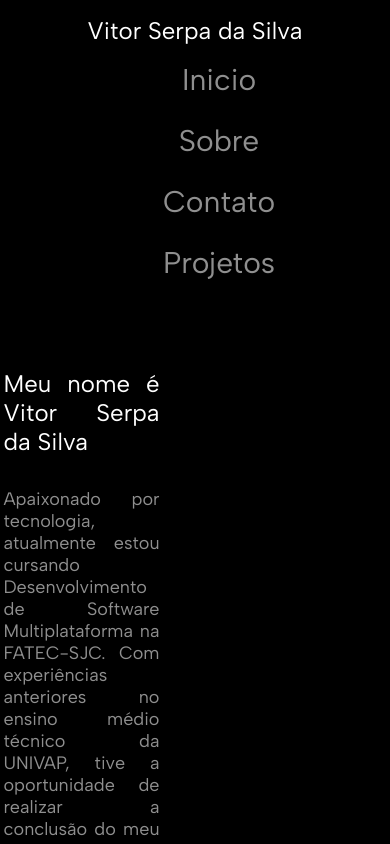
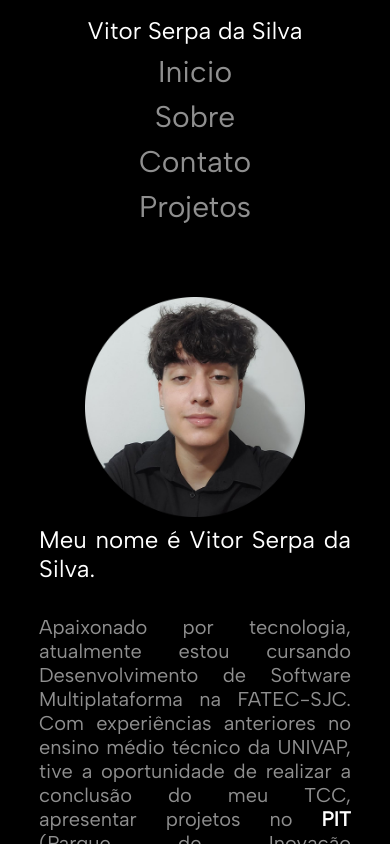
Before and after one commit to VitorSerpa/Portfolio, a React (Create React App) app in the folder portfolio/: page /sobre in a window 390 px wide. Shown: the top 844 px of the page. Built offline with nearby package versions, Linux system fonts and the light colour scheme.

Commit message:
fix:(Responsividade)Responsividade para mobile concertada!

```diff
--- a/portfolio/src/components/Footer/Footer.tsx
+++ b/portfolio/src/components/Footer/Footer.tsx
@@ -7,7 +7,7 @@ const Footer:FC = () =>{
             <div className={styles.navigation}>
                 <h2>Navegação</h2>
                 <ul>
-                    <li><img className={styles.svg} src="/svg/home.svg" alt="Icone email" /><a href="mailto:vitorserpa123@gmail.com" target="_blank">Home</a></li>
+                    <li><img className={styles.svg} src="/svg/home.svg" alt="Icone home" /><a href="mailto:vitorserpa123@gmail.com" target="_blank">Home</a></li>
                     <li><img className={styles.svg} src="/svg/about.svg" alt="" /><a href="github.com/VitorSerpa" target="_blank">Sobre</a></li>
                     <li><img className={styles.svg} src="/svg/contact.svg" alt="" /><a href="https://www.linkedin.com/in/vitor-serpa-925b46322/" target="_blank">Contato</a></li>
                     <li><img className={styles.svg} src="/svg/project.svg" alt="" /><a href="wa.me/12981312111" target="_blank">Projetos</a></li>
--- a/portfolio/src/components/Header/Header.module.css
+++ b/portfolio/src/components/Header/Header.module.css
@@ -59,8 +59,8 @@
         margin-left: 0;
     }
 
-    a {
-        margin: 0 1rem; /* Espaçamento lateral reduzido */
+    .a {
+        margin-left: 0;
     }
 }
 
@@ -81,6 +81,6 @@
 
     a {
         font-size: 24px;
-        margin: 0.5rem 0; /* Ajuste para melhor espaçamento */
+        margin-left: 0;
     }
 }
--- a/portfolio/src/components/Main/Main.module.css
+++ b/portfolio/src/components/Main/Main.module.css
@@ -44,7 +44,7 @@
     }
 
     .main p {
-        font-size: clamp(16px, 1.8vw, 28px);
+        font-size: clamp(20px, 1.8vw, 28px);
     }
 }
 
@@ -54,10 +54,11 @@
     }
 
     .main p {
-        font-size: clamp(14px, 1.5vw, 26px);
+        font-size: clamp(20px, 1.5vw, 26px);
     }
 
     .sectionWelcome {
+        margin-top: 2rem;
         grid-column: 2 / 16;
         text-align: center;
     }
@@ -70,6 +71,8 @@
     .myImg {
         max-width: 250px;
     }
+
+
 }
 
 @media (max-width: 480px) {
@@ -78,14 +81,20 @@
     }
 
     .main p {
-        font-size: clamp(12px, 3vw, 24px);
+        font-size: clamp(20px, 1.5vw, 26px);
+
     }
 
     .sectionWelcome {
-        margin-top: 5rem;
+        margin-top: 2rem;
     }
 
     .myImg {
         max-width: 200px;
     }
+
+    .sectionImage {
+
+        margin-top: 2rem;
+    }
 }
--- a/portfolio/src/components/Pages/About.module.css
+++ b/portfolio/src/components/Pages/About.module.css
@@ -15,10 +15,12 @@
     text-align: justify;
     overflow-wrap: break-word;
     word-break: break-word;
+    margin-bottom: 2rem;
 }
 
 .a{
-    font-size: clamp(18px, 2vw, 25px);
+    font-size: clamp(20px, 1.5vw, 26px);
+
 }
 
 .a :hover{
@@ -27,13 +29,18 @@
 
 .p{
     margin-top: 2rem;
-    font-size: clamp(18px, 2vw, 25px);
+    font-size: clamp(20px, 1.5vw, 26px);
 }
 
 @media (max-width: 1024px) {
     .img{
         height: 300px;
         width: 300px;
+    }
+
+    .description{
+        width: 80%;
+        margin-bottom: 3rem;
     }
 }
 
--- a/portfolio/src/components/Pages/About.tsx
+++ b/portfolio/src/components/Pages/About.tsx
@@ -7,7 +7,7 @@ const About: FC = () => {
 
             <div className={styles.description}>
 
-                <h1>Meu nome é Vitor Serpa da Silva</h1>
+                <h1>Meu nome é Vitor Serpa da Silva.</h1>
                 <p className={styles.p}>
                     Apaixonado por tecnologia, atualmente estou cursando Desenvolvimento de Software
                     Multiplataforma na FATEC-SJC. Com experiências anteriores no ensino médio técnico da UNIVAP, tive
```
